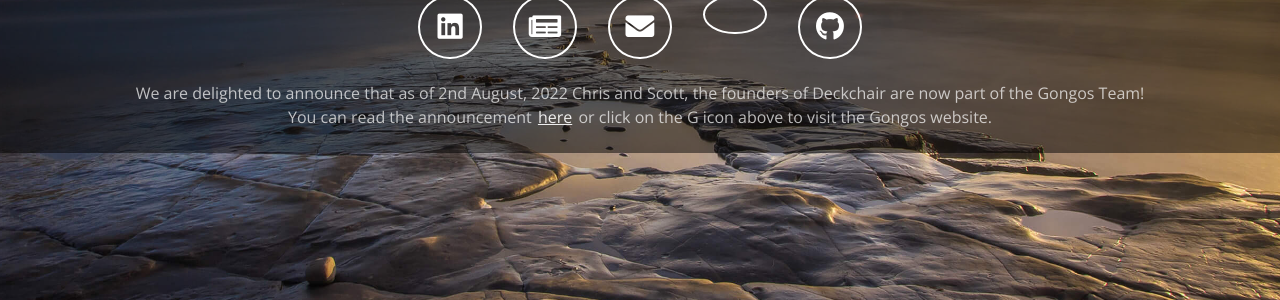
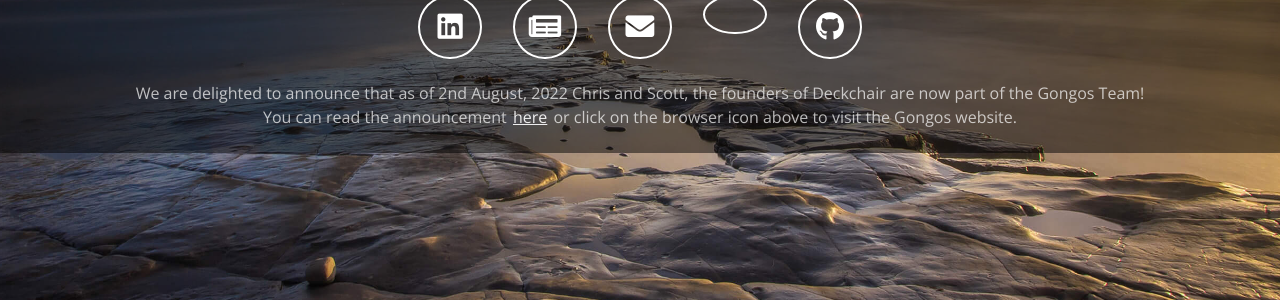
Before and after one commit to tsjensen/fuse-core, a Jekyll site: the page built from index.html, in a window 1280 px wide. Shown: the part 378-678 px from the top of the page. Built offline with Jekyll 4.4.1, drawn with Linux system fonts in a browser that asks for light colours.

Commit message:
change to browser icon

```diff
--- a/_config.yml
+++ b/_config.yml
@@ -85,7 +85,7 @@
       name: Gongos
       show: true
       href: https://www.gongos.com
-      icon: fas fa-g
+      icon: fas fa-browser
   - github:
       name: GitHub
       show: true
@@ -98,6 +98,6 @@
 extra_html: >
     We are delighted to announce that as of 2nd August, 2022 Chris and Scott, the founders of Deckchair are now part of the Gongos Team!<br />
     You can read the announcement <a href="https://gongos.com/news-post/deckkchair-datas-robson-laing-join-forces-with-gongos/">here</a>
-    or click on the G icon above to visit the Gongos website.
+    or click on the browser icon above to visit the Gongos website.
 
 #EOF
```
